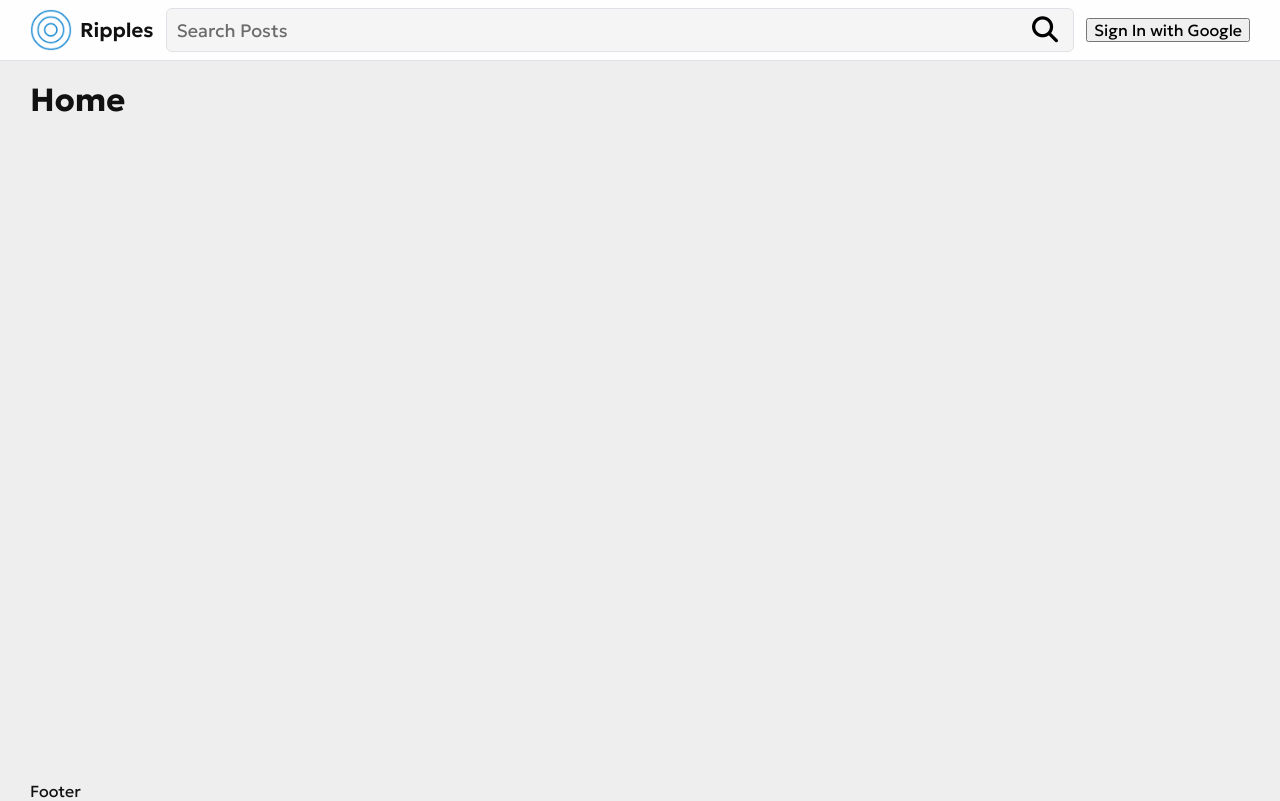
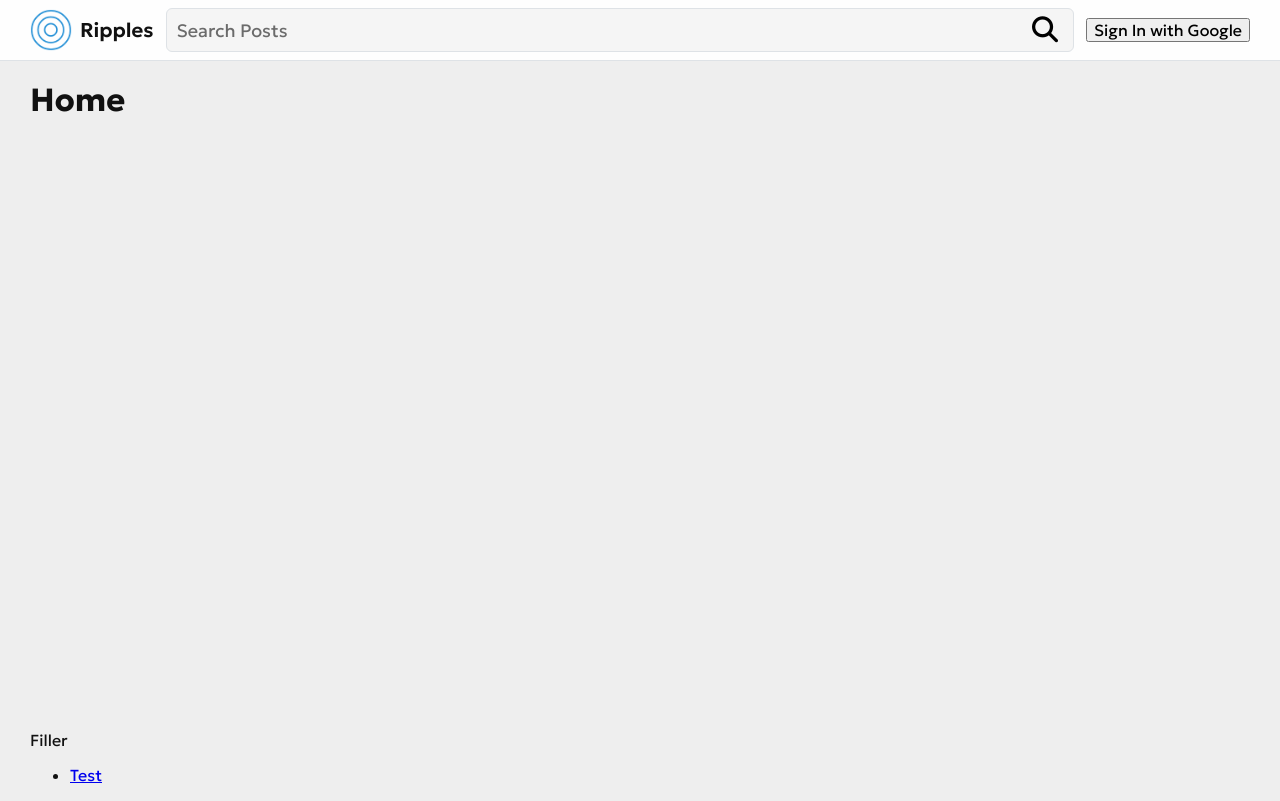
Before and after one commit to bst003/ripples, a React (Vite) app: page / in a window 1280 px wide. Built offline with nearby package versions, Linux system fonts and the light colour scheme; no server answers.

Commit message:
Begin footer setup

```diff
--- a/src/components/universal/Footer.jsx
+++ b/src/components/universal/Footer.jsx
@@ -1,11 +1,23 @@
+import { Link } from "react-router-dom";
+
 import "./Footer.scss";
 
 const Footer = () => {
-  return (
-    <footer className="site-footer">
-      <div className="site-footer__inner">Footer</div>
-    </footer>
-  );
+    return (
+        <footer className="site-footer">
+            <div className="site-footer__inner">
+                <div className="site-footer__credits">Filler</div>
+
+                <nav className="site-footer__navigation">
+                    <ul>
+                        <li>
+                            <Link to="/">Test</Link>
+                        </li>
+                    </ul>
+                </nav>
+            </div>
+        </footer>
+    );
 };
 
 export default Footer;
```
